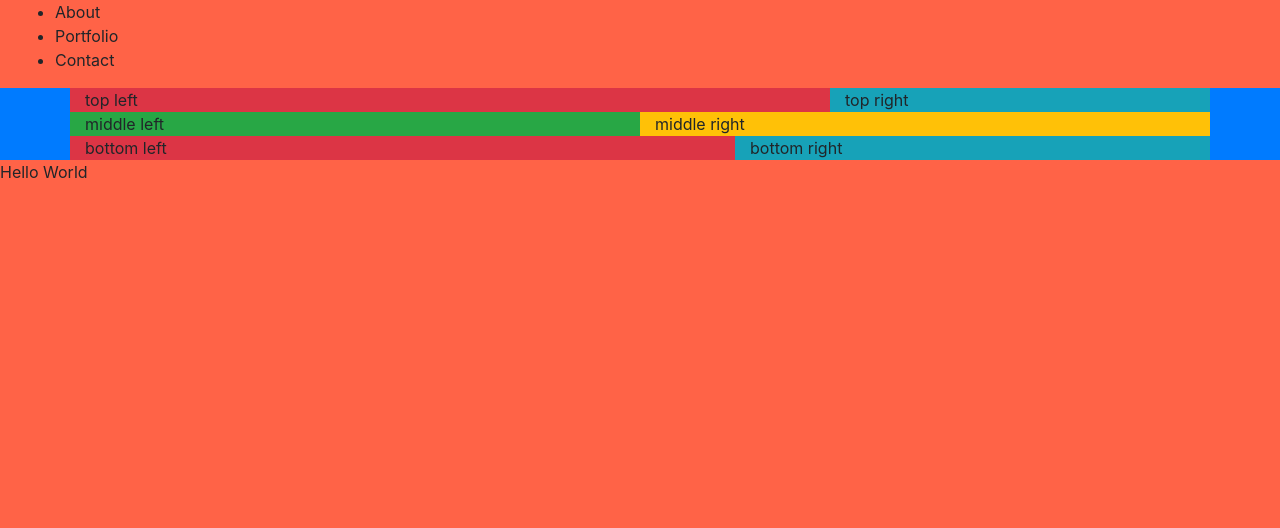
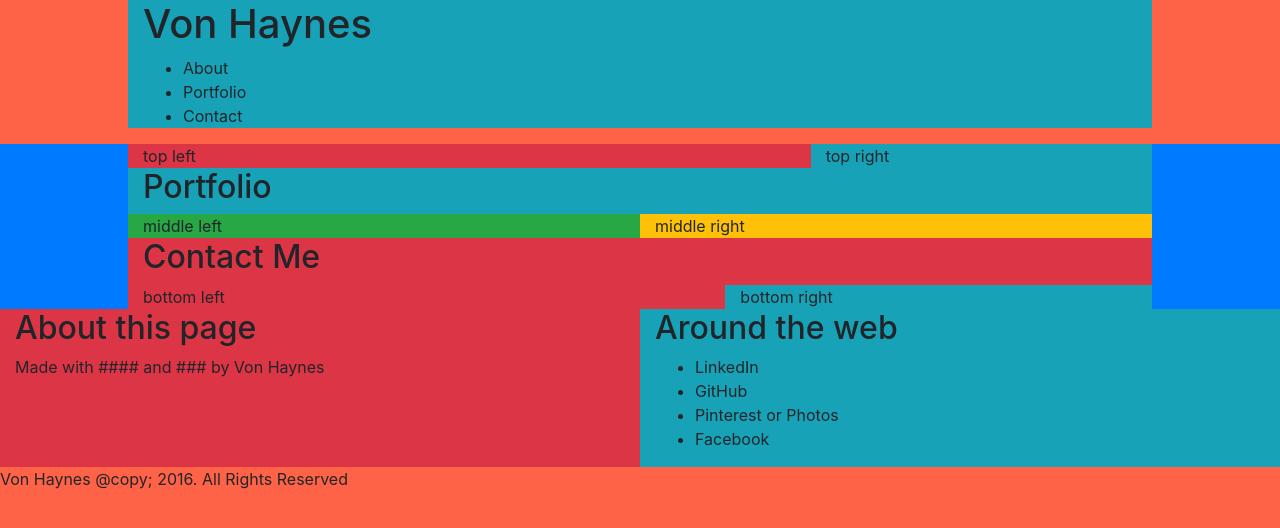
Before and after one commit to drbrounsuga/portfolio-code-camp, a website: page dist/index.html in a window 1280 px wide. Drawn offline with nearby package versions, Linux system fonts and the light colour scheme.

Commit message:
Added footer and content placeholders

```diff
--- a/dist/css/app.css
+++ b/dist/css/app.css
@@ -1,3 +1,7 @@
 body{
   background-color: tomato;
 }
+
+.content-container{
+  max-width: 1024px;
+}
--- a/dist/index.html
+++ b/dist/index.html
@@ -13,19 +13,22 @@
     <link rel="stylesheet" href="css/app.css">
   </head>
 <body>
-  <nav>
-    <nav class="container-fluid">
+
+  <header class="container content-container bg-info">
+    <h1 class="logo">Von Haynes</h1>
+    <nav>
       <ul>
         <li>About</li>
         <li>Portfolio</li>
         <li>Contact</li>
       </ul>
     </nav>
-  </nav>
+  </header>
+
 
   <div id="main-content" class="bg-primary">
 
-    <div id="summary" class="container">
+    <div id="summary" class="container content-container">
       <div class="row bg-primary">
         <div class="col-md-8 bg-danger">
           top left
@@ -34,9 +37,14 @@
           top right
         </div>
       </div>
-    </div>
+    </div><!-- end #summary -->
 
-    <div id="portfolio" class="container">
+    <div id="portfolio" class="container content-container">
+      <div class="row bg-info">
+        <div class="col-md-12">
+          <h2>Portfolio</h2>
+        </div>
+      </div>
       <div  class="row bg-info">
         <div class="col-md-6 bg-success">
           middle left
@@ -45,9 +53,14 @@
           middle right
         </div>
       </div>
-    </div>
+    </div><!-- end #portfolio -->
 
-    <div id="contact" class="container">
+    <div id="contact" class="container content-container">
+      <div class="row  bg-danger">
+        <div class="col-md-12">
+          <h2>Contact Me</h2>
+        </div>
+      </div>
       <div class="row bg-danger">
         <div class="col-md-7 bg-danger">
           bottom left
@@ -56,9 +69,33 @@
           bottom right
         </div>
       </div>
+    </div><!-- end #contact -->
+
+  </div><!-- end #main-contact -->
+
+  <section>
+    <div id="info" class="container-fluid">
+      <div class="row bg-primary">
+        <div class="col-sm-6 bg-danger">
+          <h2>About this page</h2>
+          <p>Made with #### and ### by Von Haynes</p>
+        </div>
+        <div class="col-sm-6 bg-info">
+          <h2>Around the web</h2>
+          <ul>
+            <li>LinkedIn</li>
+            <li>GitHub</li>
+            <li>Pinterest or Photos</li>
+            <li>Facebook</li>
+          </ul>
+        </div>
+      </div>
     </div>
+  </section>
 
-  </div>
+  <footer>
+    Von Haynes @copy; 2016. All Rights Reserved
+  </footer>
 
   <script src="../node_modules/bootstrap/dist/js/bootstrap.js"></script>
   <script src="js/app.js"></script>
--- a/dist/js/app.js
+++ b/dist/js/app.js
@@ -1 +1 @@
-document.write('Hello World');
+console.log('Hello World');
```
